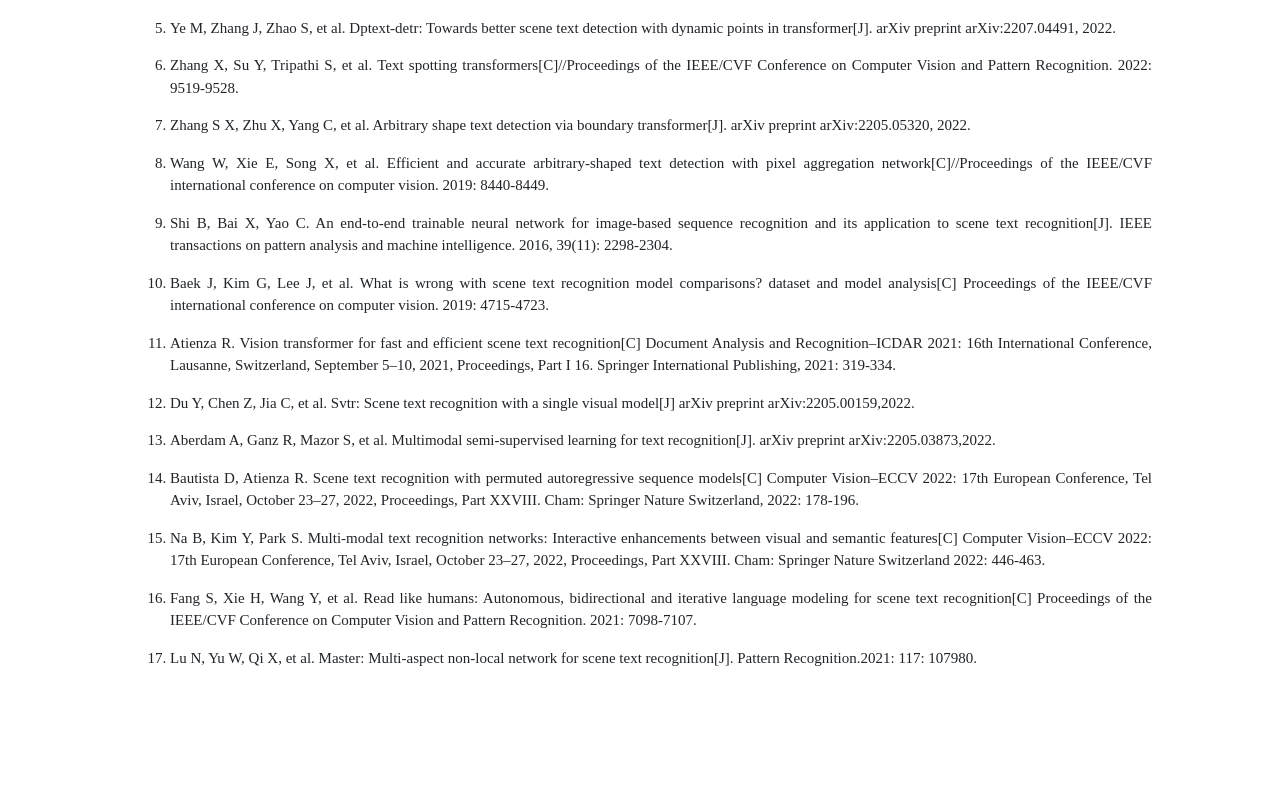
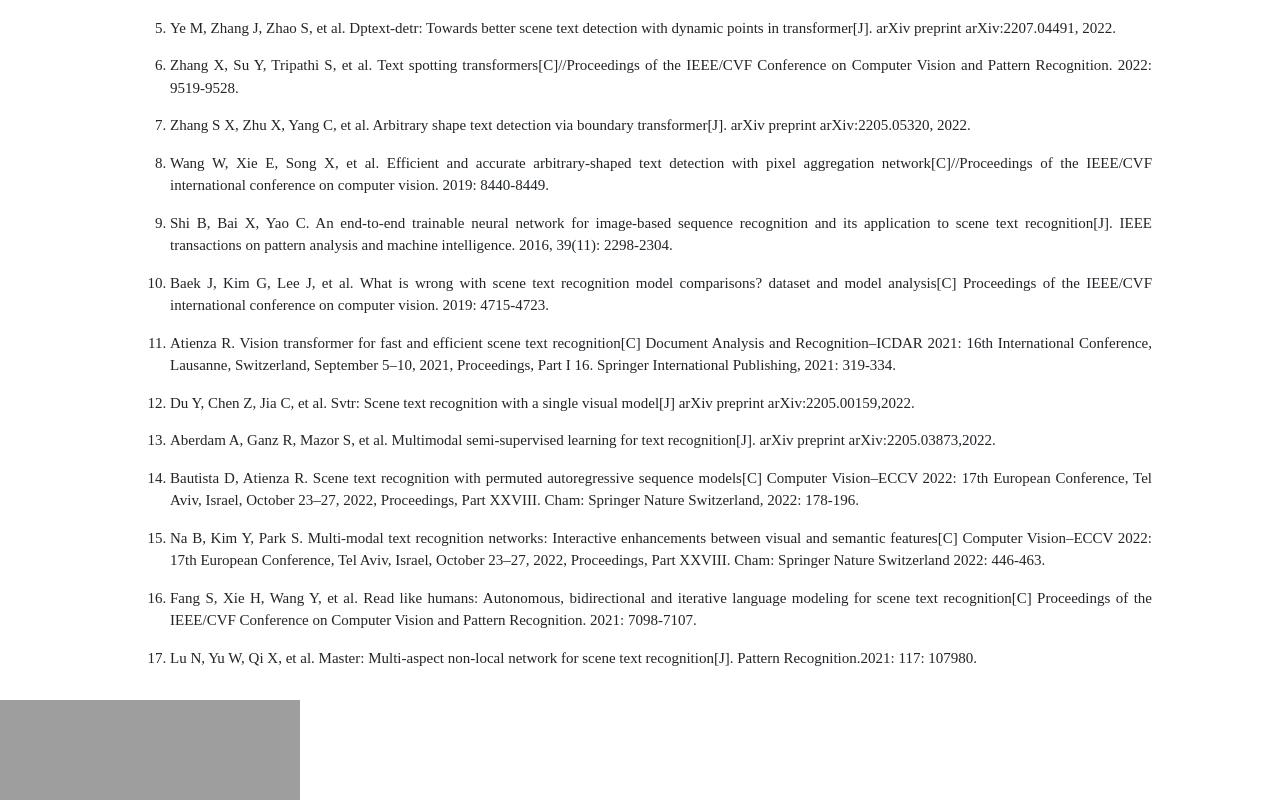
Before and after one commit to baolongliu/LQText16K, a plain HTML site: page index.html in a window 1280 px wide. Shown: the part 9971-10771 px from the top of the page. Before the commit the page ends 10671 px from the top, so only its background shows below. Drawn offline with nearby package versions, Linux system fonts and the light colour scheme; grey boxes are pictures that could not be loaded.

Commit message:
Update index.html

```diff
--- a/index.html
+++ b/index.html
@@ -1179,7 +1179,9 @@
             </ol>
         </div>
     </div> <!-- /container -->
-
+        <div class="grid2" id="biography">
+                <a href="https://clustrmaps.com/site/1bqhf"  title="Visit tracker"><img src="//www.clustrmaps.com/map_v2.png?d=QIwqH0C3zBkwBXW9nFDwm1KRkUtFi0dXVG45R84ROLw&cl=ffffff" width=300 height=100 /></a>
+	    </div>
 </body>
 
 <script>
```
